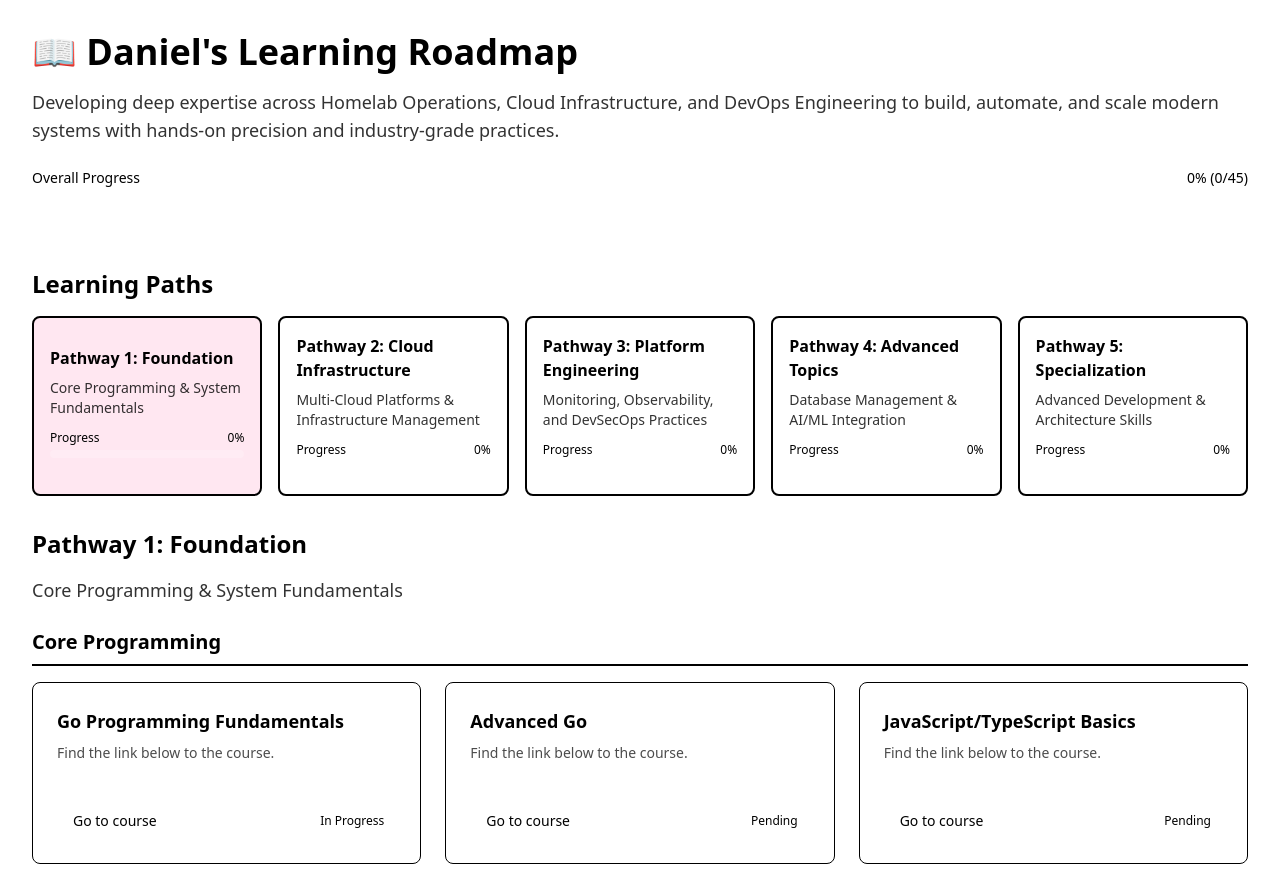
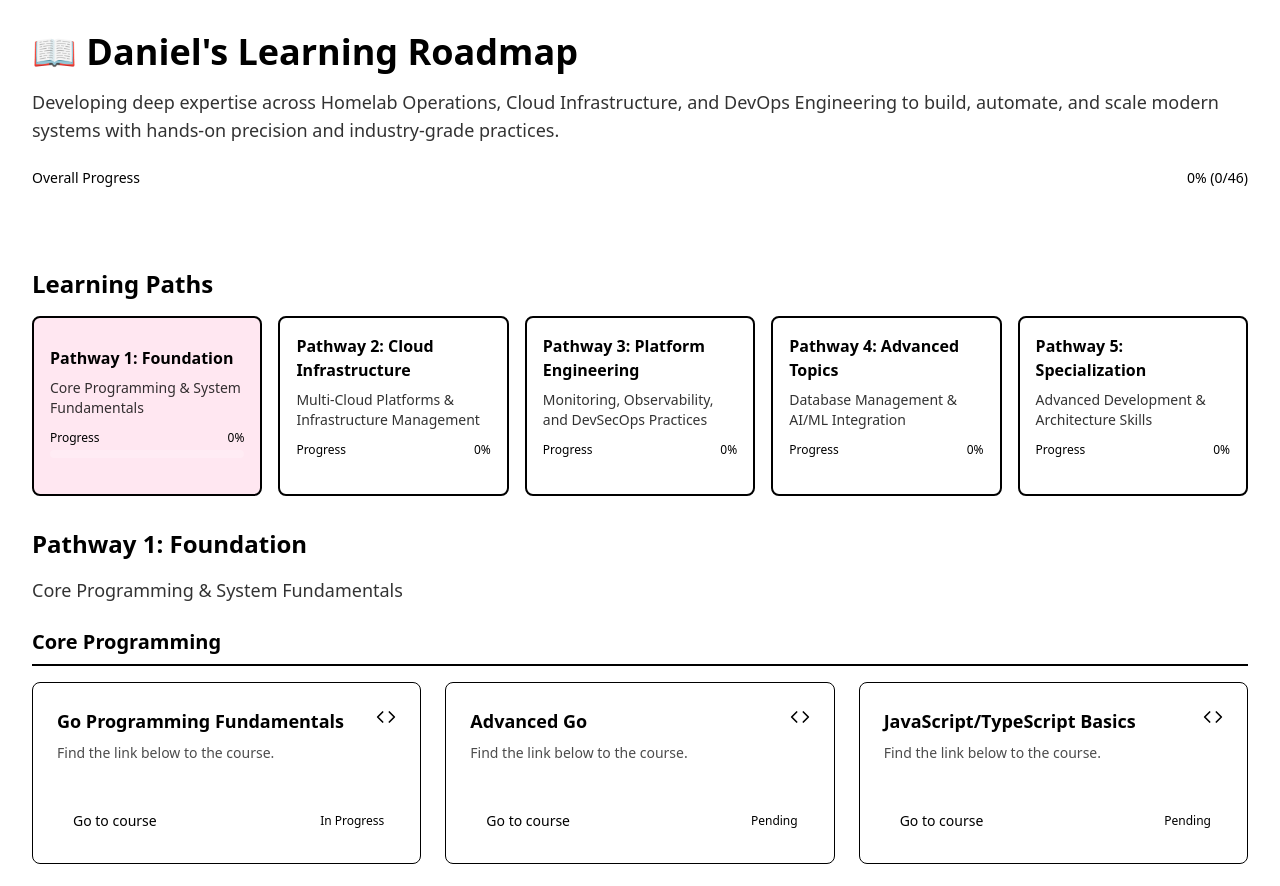
Before and after one commit to danielbooth-cloud/roadmap, a SvelteKit app: page / in a window 1280 px wide. Shown: the top 886 px of the page. Built offline with nearby package versions, Linux system fonts and the light colour scheme.

Commit message:
use icons

```diff
--- a/package.json
+++ b/package.json
@@ -38,5 +38,9 @@
 		"onlyBuiltDependencies": [
 			"esbuild"
 		]
+	},
+	"dependencies": {
+		"@lucide/svelte": "^0.525.0",
+		"lucide-svelte": "^0.525.0"
 	}
 }
--- a/src/routes/+page.svelte
+++ b/src/routes/+page.svelte
@@ -1,4 +1,6 @@
 <script>
+	import { Code, Server, Cloud, Database, Network, Settings, Zap, Gauge, Monitor, Shield, GitBranch, Cpu, Globe, Brain, Palette, Users, BarChart3, Lock, Smartphone, Box, Ship } from '@lucide/svelte';
+
 	let selectedPhase = $state(1);
 
 	// Set item statuses directly in these arrays by adding/removing item IDs
@@ -44,11 +46,11 @@
 				{
 					title: "Core Programming",
 				items: [
-						{ id: 'go-fundamentals', title: 'Go Programming Fundamentals', url: 'https://hyperskill.org/courses/81-introduction-to-go' },
-						{ id: 'go-advanced', title: 'Advanced Go', url: 'https://hyperskill.org/courses/25-go-developer' },
-						{ id: 'js-basics', title: 'JavaScript/TypeScript Basics', url: 'https://www.educative.io/courses/learn-html-css-javascript-from-scratch' },
-						{ id: 'typescript', title: 'TypeScript', url: 'https://www.udemy.com/course/understanding-typescript' },
-						{ id: 'tailwind', title: 'Tailwind CSS', url: 'https://www.udemy.com/course/tailwind-from-scratch' }
+					{ id: 'go-fundamentals', title: 'Go Programming Fundamentals', url: 'https://hyperskill.org/courses/81-introduction-to-go', icon: Code },
+					{ id: 'go-advanced', title: 'Advanced Go', url: 'https://hyperskill.org/courses/25-go-developer', icon: Code },
+					{ id: 'js-basics', title: 'JavaScript/TypeScript Basics', url: 'https://www.educative.io/courses/learn-html-css-javascript-from-scratch', icon: Code },
+					{ id: 'typescript', title: 'TypeScript', url: 'https://www.udemy.com/course/understanding-typescript', icon: Code },
+					{ id: 'tailwind', title: 'Tailwind CSS', url: 'https://www.udemy.com/course/tailwind-from-scratch', icon: Palette }
 				],
 					certifications: [
 						{ name: 'Go Developer Certificate', url: 'https://hyperskill.org/courses/25-go-developer', img: 'https://icon.icepanel.io/Technology/svg/Go.svg' }
@@ -57,9 +59,9 @@
 				{
 					title: "SysOps Fundamentals",
 				items: [
-						{ id: 'linux-admin', title: 'Linux System Administration', url: 'https://www.udemy.com/course/complete-linux-training-course-to-get-your-dream-it-job' },
-						{ id: 'networking', title: 'Networking Concepts', url: 'https://www.udemy.com/course/essential-computer-networking-for-devops-cloud-and-more/' },
-						{ id: 'ccna', title: 'CCNA', url: 'https://www.udemy.com/course/ccna-complete' }
+					{ id: 'linux-admin', title: 'Linux System Administration', url: 'https://www.udemy.com/course/complete-linux-training-course-to-get-your-dream-it-job', icon: Server },
+					{ id: 'networking', title: 'Networking Concepts', url: 'https://www.udemy.com/course/essential-computer-networking-for-devops-cloud-and-more/', icon: Network },
+					{ id: 'ccna', title: 'CCNA', url: 'https://www.udemy.com/course/ccna-complete', icon: Network }
 				],
 					certifications: [
 						{ name: 'LPIC-1', url: 'https://www.lpi.org/our-certifications/lpic-1-overview/', img: '/LPIC-1.png'},
@@ -70,10 +72,10 @@
 				{
 					title: "CI/CD & Version Control",
 				items: [
-						{ id: 'git-advanced', title: 'Git Advanced Workflows', url: 'https://www.datacamp.com/courses/advanced-git' },
-						{ id: 'cicd', title: 'CI/CD', url: 'https://www.codecademy.com/learn/ext-courses/devsecops-in-continuous-integration-delivery-ci-cd' },
-						{ id: 'gitlab-cicd', title: 'GitLab CI/CD', url: 'https://kodekloud.com/courses/gitlab-ci-cd' },
-						{ id: 'github-actions', title: 'GitHub Actions', url: 'https://kodekloud.com/courses/github-actions' }
+					{ id: 'git-advanced', title: 'Git Advanced Workflows', url: 'https://www.datacamp.com/courses/advanced-git', icon: GitBranch },
+					{ id: 'cicd', title: 'CI/CD', url: 'https://www.codecademy.com/learn/ext-courses/devsecops-in-continuous-integration-delivery-ci-cd', icon: Settings },
+					{ id: 'gitlab-cicd', title: 'GitLab CI/CD', url: 'https://kodekloud.com/courses/gitlab-ci-cd', icon: GitBranch },
+					{ id: 'github-actions', title: 'GitHub Actions', url: 'https://kodekloud.com/courses/github-actions', icon: GitBranch }
 				],
 					certifications: [
 						{ name: 'GitHub Actions', url: 'https://examregistration.github.com/certification/ACTIONS', img: 'https://images.credly.com/size/680x680/images/89efc3e7-842b-4790-b09b-9ea5efc71ec3/image.png'},
@@ -90,10 +92,10 @@
 				{
 					title: "Multi-Cloud Platforms",
 				items: [
-						{ id: 'aws', title: 'AWS Solutions Architect', url: 'https://www.educative.io/courses/aws-solutions-architect-associate' },
-						{ id: 'gcp', title: 'Google Cloud Platform', url: 'https://www.coursera.org/professional-certificates/cloud-engineering-gcp' },
-						{ id: 'cloud-design', title: 'Cloud Design Principles', url: 'https://www.udemy.com/course/the-complete-cloud-computing-software-architecture-patterns' },
-						{ id: 'hybrid-cloud', title: 'Hybrid Cloud', url: 'https://www.udemy.com/course/mastering-multicloud-and-hybrid-cloud-strategy-execution/' }
+					{ id: 'aws', title: 'AWS Solutions Architect', url: 'https://www.educative.io/courses/aws-solutions-architect-associate', icon: Cloud },
+					{ id: 'gcp', title: 'Google Cloud Platform', url: 'https://www.coursera.org/professional-certificates/cloud-engineering-gcp', icon: Cloud },
+					{ id: 'cloud-design', title: 'Cloud Design Principles', url: 'https://www.udemy.com/course/the-complete-cloud-computing-software-architecture-patterns', icon: Cloud },
+					{ id: 'hybrid-cloud', title: 'Hybrid Cloud', url: 'https://www.udemy.com/course/mastering-multicloud-and-hybrid-cloud-strategy-execution/', icon: Cloud }
 				],
 					certifications: [
 						{ name: 'AWS Certified Solutions Architect - Associate', url: 'https://aws.amazon.com/certification/certified-solutions-architect-associate/', img: 'https://miro.medium.com/v2/resize:fit:600/1*E6tqmlvuylHL8SMlOYUqhQ.png'},
@@ -103,19 +105,20 @@
 				{
 					title: "Infrastructure as Code",
 				items: [
-						{ id: 'terraform', title: 'Terraform', url: 'https://www.udemy.com/course/terraform-authoring-and-operations-professional' },
-						{ id: 'ansible', title: 'Ansible', url: 'https://kodekloud.com/courses/ansible-for-the-absolute-beginners-course' }
+					{ id: 'terraform', title: 'Terraform', url: 'https://www.udemy.com/course/terraform-authoring-and-operations-professional', icon: Settings },
+					{ id: 'ansible', title: 'Ansible', url: 'https://kodekloud.com/courses/ansible-for-the-absolute-beginners-course', icon: Settings }
 				],
 					certifications: [
 						{ name: 'HashiCorp Certified: Terraform Authoring and Operations Professional', url: 'https://www.credly.com/org/hashicorp/badge/hashicorp-certified-terraform-authoring-and-operati.1', img: 'https://images.credly.com/size/340x340/images/246f2175-5dc3-4c17-ad9c-cba39f2deef6/blob'}
 					]
 				},
 				{
-					title: "Kubernetes",
+					title: "Container Orchestration",
 					items: [
-						{ id: 'k8s-arch', title: 'Kubernetes Architecture & Frameworks', url: 'https://www.educative.io/courses/programming-with-kubernetes' },
-						{ id: 'k8s-admin', title: 'Kubernetes Administration', url: 'https://kodekloud.com/courses/cka-certification-course-certified-kubernetes-administrator' },
-						{ id: 'istio', title: 'Service Mesh Concepts (Istio)', url: 'https://www.udemy.com/course/istio-hands-on-for-kubernetes' }
+					{ id: 'docker', title: 'Docker', url: 'https://kodekloud.com/courses/docker-for-the-absolute-beginner', icon: Box },
+					{ id: 'kubernetes', title: 'Kubernetes', url: 'https://kodekloud.com/courses/kubernetes-for-the-absolute-beginners-hands-on', icon: Ship },
+					{ id: 'k8s-admin', title: 'Kubernetes Administration', url: 'https://kodekloud.com/courses/certified-kubernetes-administrator-cka', icon: Ship },
+					{ id: 'helm', title: 'Helm', url: 'https://kodekloud.com/courses/helm-for-beginners', icon: Box }
 				],
 					certifications: [
 						{ name: 'Certified Kubernetes Administrator (CKA)', url: 'https://www.cncf.io/training/certification/cka/', img: 'https://images.credly.com/size/340x340/images/8b8ed108-e77d-4396-ac59-2504583b9d54/cka_from_cncfsite__281_29.png'},
@@ -132,9 +135,9 @@
 				{
 					title: "Monitoring & Observability",
 				items: [
-						{ id: 'grafana-lgtm', title: 'Grafana LGTM Stack', url: 'https://www.udemy.com/course/grafana-prometheus-loki-alloy-tempo' },
-						{ id: 'k8s-monitoring', title: 'Monitoring in Kubernetes', url: 'https://www.educative.io/courses/advanced-kubernetes-techniques' },
-						{ id: 'sre', title: 'Site Reliability Engineering', url: 'https://university.platformengineering.org/observability-for-platform-engineering' }
+					{ id: 'grafana-lgtm', title: 'Grafana LGTM Stack', url: 'https://www.udemy.com/course/grafana-prometheus-loki-alloy-tempo', icon: BarChart3 },
+					{ id: 'k8s-monitoring', title: 'Monitoring in Kubernetes', url: 'https://www.educative.io/courses/advanced-kubernetes-techniques', icon: Monitor },
+					{ id: 'sre', title: 'Site Reliability Engineering', url: 'https://university.platformengineering.org/observability-for-platform-engineering', icon: Gauge }
 				],
 					certifications: [
 						{ name: 'Observability for Platform Engineering', url: 'https://university.platformengineering.org/observability-for-platform-engineering', img: 'https://everpath-course-content.s3-accelerate.amazonaws.com/instructor%2F5450glz3ab58e5up7yv83exmo%2Fpublic%2F1750425033%2Fpe-badge+%282%29.1750425033270.png'}
@@ -143,10 +146,10 @@
 				{
 					title: "DevSecOps & Agile",
 				items: [
-						{ id: 'k8s-devsecops', title: 'Kubernetes DevOps & Security', url: 'https://kodekloud.com/courses/devsecops' },
-						{ id: 'agile', title: 'Agile', url: 'https://www.coursera.org/learn/agile-atlassian-jira' },
-						{ id: 'microservices', title: 'Microservices', url: 'https://www.udemy.com/course/working-with-microservices-in-go' },
-						{ id: 'test-driven-development', title: 'Test-driven Development (TDD)', url: 'https://www.udemy.com/course/test-first-programming' }
+					{ id: 'k8s-devsecops', title: 'Kubernetes DevOps & Security', url: 'https://kodekloud.com/courses/devsecops', icon: Shield },
+					{ id: 'agile', title: 'Agile', url: 'https://www.coursera.org/learn/agile-atlassian-jira', icon: Users },
+					{ id: 'microservices', title: 'Microservices', url: 'https://www.udemy.com/course/working-with-microservices-in-go', icon: Network },
+					{ id: 'test-driven-development', title: 'Test-driven Development (TDD)', url: 'https://www.udemy.com/course/test-first-programming', icon: Code }
 				],
 					certifications: [
 						{ name: 'Platform Engineering Leadership', url: 'https://university.platformengineering.org/platform-engineering-leadership', img: '/leadership-badge.png'},
@@ -163,11 +166,11 @@
 				{
 					title: "Database & Data Management",
 				items: [
-						{ id: 'redis', title: 'Redis/Valkey Administration', url: 'https://www.educative.io/courses/complete-guide-to-redis' },
-						{ id: 'nosql', title: 'NoSQL Database Design & Optimization', url: 'https://www.datacamp.com/courses/introduction-to-nosql' },
-						{ id: 'mongodb', title: 'MongoDB', url: 'https://www.coursera.org/learn/introduction-to-mongodb' },
-						{ id: 'truenas', title: 'TrueNAS', url: 'https://www.udemy.com/course/truenas-fundamentals-for-beginners' },
-						{ id: 'vault', title: 'Secrets Management (Vault)', url: 'https://www.udemy.com/course/hashicorp-vault' }
+					{ id: 'redis', title: 'Redis/Valkey Administration', url: 'https://www.educative.io/courses/complete-guide-to-redis', icon: Database },
+					{ id: 'nosql', title: 'NoSQL Database Design & Optimization', url: 'https://www.datacamp.com/courses/introduction-to-nosql', icon: Database },
+					{ id: 'mongodb', title: 'MongoDB', url: 'https://www.coursera.org/learn/introduction-to-mongodb', icon: Database },
+					{ id: 'truenas', title: 'TrueNAS', url: 'https://www.udemy.com/course/truenas-fundamentals-for-beginners', icon: Server },
+					{ id: 'vault', title: 'Secrets Management (Vault)', url: 'https://www.udemy.com/course/hashicorp-vault', icon: Lock }
 				],
 					certifications: [
 						{ name: 'HashiCorp Certified: Vault Associate', url: 'https://www.credly.com/org/hashicorp/badge/hashicorp-certified-vault-associate-003', img: 'https://images.credly.com/size/340x340/images/db3ed794-8b04-48c0-a49e-3e1f64e78b55/blob'}
@@ -176,8 +179,8 @@
 				{
 					title: "AI/ML Integration",
 				items: [
-						{ id: 'llm', title: 'LLM Integration', url: 'https://www.udemy.com/course/llm-engineering' },
-						{ id: 'mlops', title: 'Machine Learning Operations (MLOps)', url: 'https://www.datacamp.com/tracks/mlops-fundamentals' }
+					{ id: 'llm', title: 'LLM Integration', url: 'https://www.udemy.com/course/llm-engineering', icon: Brain },
+					{ id: 'mlops', title: 'Machine Learning Operations (MLOps)', url: 'https://www.datacamp.com/tracks/mlops-fundamentals', icon: Brain }
 				]
 				}
 			]
@@ -190,18 +193,18 @@
 				{
 					title: "Further Programming",
 				items: [
-						{ id: 'svelte-tailwind', title: 'Svelte & Tailwind', url: 'https://www.educative.io/courses/building-reactive-apps-with-svelte-and-tailwind' },
-						{ id: 'sveltekit', title: 'Svelte 5 & SvelteKit', url: 'https://www.udemy.com/course/practical-sveltekit-guide-build-and-deploy-real-world-apps' },
-						{ id: 'design-patterns', title: 'Design Patterns', url: 'https://www.udemy.com/course/working-with-design-patterns-in-go-golang' },
-						{ id: 'auth', title: 'Authentication', url: 'https://www.udemy.com/course/enterprise-oauth-for-developers' }
+					{ id: 'svelte-tailwind', title: 'Svelte & Tailwind', url: 'https://www.educative.io/courses/building-reactive-apps-with-svelte-and-tailwind', icon: Code },
+					{ id: 'sveltekit', title: 'Svelte 5 & SvelteKit', url: 'https://www.udemy.com/course/practical-sveltekit-guide-build-and-deploy-real-world-apps', icon: Code },
+					{ id: 'design-patterns', title: 'Design Patterns', url: 'https://www.udemy.com/course/working-with-design-patterns-in-go-golang', icon: Code },
+					{ id: 'auth', title: 'Authentication', url: 'https://www.udemy.com/course/enterprise-oauth-for-developers', icon: Lock }
 				]
 				},
 				{
 					title: "Architecture & Design",
 				items: [
-						{ id: 'ux', title: 'UI/UX best practices', url: 'https://www.udemy.com/course/ultimate-guide-to-ux/' },
-						{ id: 'api-design', title: 'API design', url: 'https://www.pluralsight.com/paths/api-design-and-development' },
-						{ id: 'microservices-arch', title: 'Microservices architecture', url: 'https://www.udemy.com/course/the-complete-microservices-event-driven-architecture/' }
+					{ id: 'ux', title: 'UI/UX best practices', url: 'https://www.udemy.com/course/ultimate-guide-to-ux/', icon: Palette },
+					{ id: 'api-design', title: 'API design', url: 'https://www.pluralsight.com/paths/api-design-and-development', icon: Globe },
+					{ id: 'microservices-arch', title: 'Microservices architecture', url: 'https://www.udemy.com/course/the-complete-microservices-event-driven-architecture/', icon: Network }
 				],
 					certifications: [
 						{ name: 'Kong Gateway Certified Associate', url: 'https://konghq.com/academy/exam-preparation', img: 'https://images.credly.com/images/dc659664-82e7-4b14-aee6-60130f28eb64/image.png'}
@@ -210,9 +213,9 @@
 				{
 					title: "AdTech",
 				items: [
-						{ id: 'programmatic', title: 'Programmatic advertising', url: 'https://www.udemy.com/course/programmatic-advertising-master-course/' },
-						{ id: 'digital-marketing', title: 'Digital Marketing', url: 'https://www.udemy.com/course/digital-advertising-marketing-301-the-professional-course' },
-						{ id: 'ctr-prediction', title: 'Predicting CTR', url: 'https://www.datacamp.com/courses/predicting-ctr-with-machine-learning-in-python' }
+					{ id: 'programmatic', title: 'Programmatic advertising', url: 'https://www.udemy.com/course/programmatic-advertising-master-course/', icon: Globe },
+					{ id: 'digital-marketing', title: 'Digital Marketing', url: 'https://www.udemy.com/course/digital-advertising-marketing-301-the-professional-course', icon: Smartphone },
+					{ id: 'ctr-prediction', title: 'Predicting CTR', url: 'https://www.datacamp.com/courses/predicting-ctr-with-machine-learning-in-python', icon: BarChart3 }
 				]
 				}
 			]
@@ -309,10 +312,16 @@
 				<div class="grid grid-cols-1 md:grid-cols-2 lg:grid-cols-3 gap-6">
 					{#each section.items as item}
 						{@const status = getItemStatus(item.id)}
-						<div class="rounded-lg border transition-all duration-300 ease-in-out hover:shadow-lg hover:-translate-y-1 flex flex-col"
+						<div class="rounded-lg border transition-all duration-300 ease-in-out hover:shadow-lg hover:-translate-y-1 flex flex-col relative"
 							style="background-color: rgba(254, 254, 253, 0.05); border-color: var(--color-palette-light);">
+							<!-- Technology Icon -->
+							{#if item.icon}
+								<div class="absolute top-4 right-4 p-2 rounded-lg" style="background-color: rgba(254, 254, 253, 0.1);">
+									<svelte:component this={item.icon} class="w-5 h-5" style="color: var(--color-palette-light);" />
+								</div>
+							{/if}
 							<div class="p-6 flex-grow">
-								<h4 class="font-bold text-lg mb-2" style="color: var(--color-palette-light);">
+								<h4 class="font-bold text-lg mb-2 pr-12" style="color: var(--color-palette-light);">
 									{item.title}
 								</h4>
 								<p class="text-sm opacity-70 mb-4 flex-grow" style="color: var(--color-palette-light);">
```
Also changed, not shown: 1 other file (tests, documents, lock files or other folders). Lines whose indentation alone changed are shown as unchanged.
